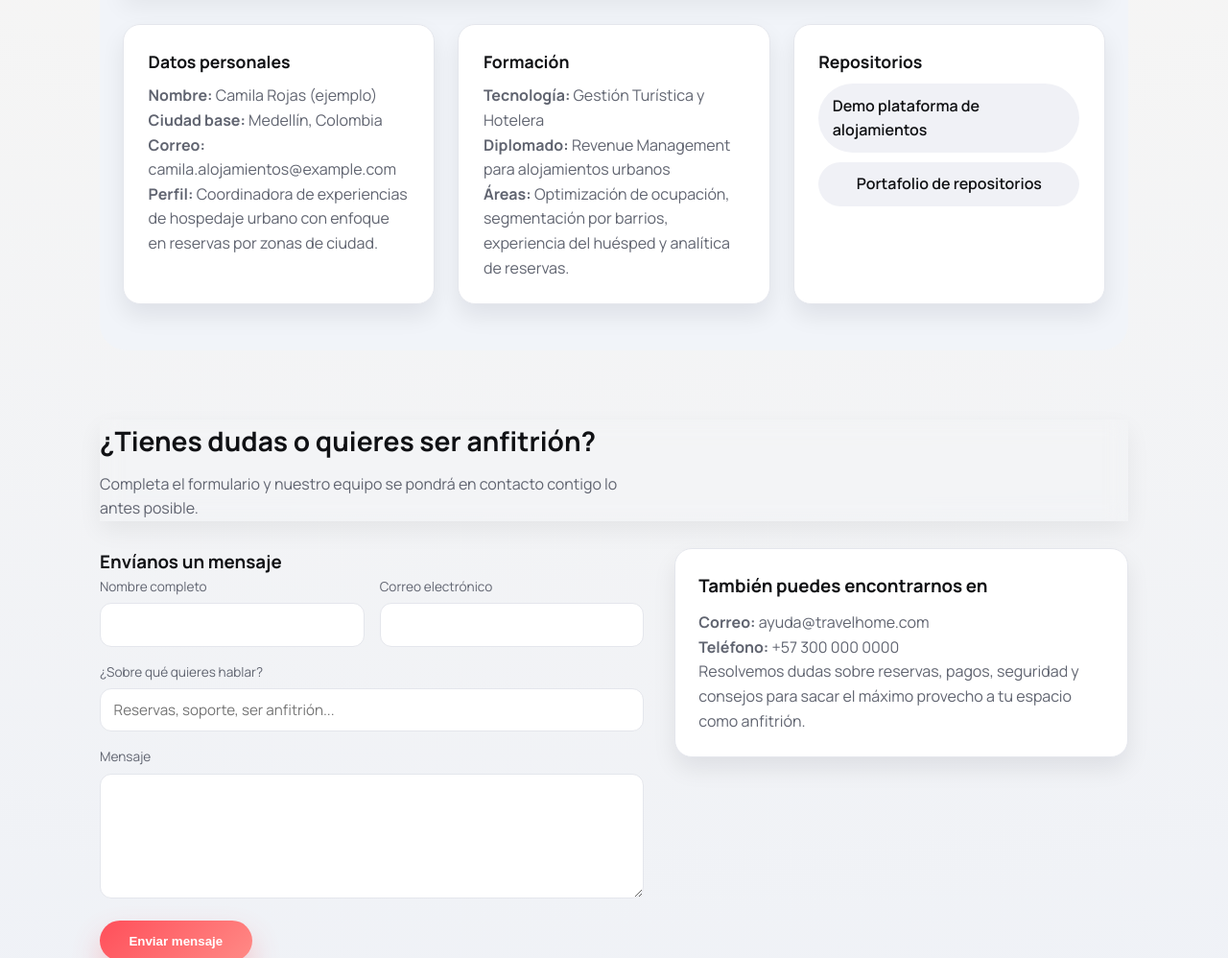
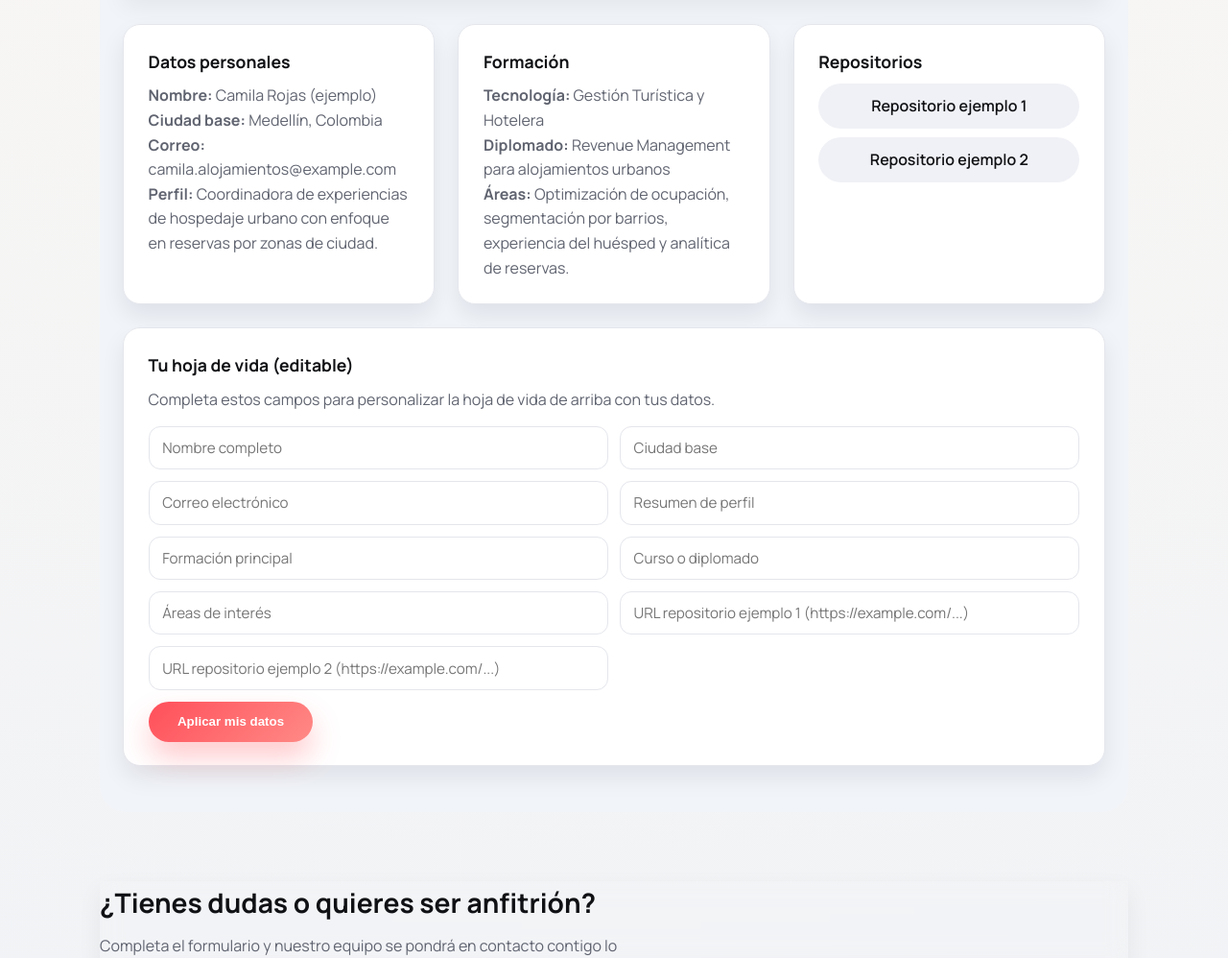
Before and after one commit to Santtiy/Laboratorio_1, a website built with Vite: page index.html in a window 1280 px wide. Shown: the part 2110-3108 px from the top of the page at 96% size. Built offline with nearby package versions, Linux system fonts and the light colour scheme.

Commit message:
feat(cv): agregar editor de hoja de vida con enlaces de repositorio de ejemplo

```diff
--- a/script.js
+++ b/script.js
@@ -74,22 +74,38 @@
 			<div class="resume-grid">
 				<article class="card">
 					<h3>Datos personales</h3>
-					<p><strong>Nombre:</strong> Camila Rojas (ejemplo)</p>
-					<p><strong>Ciudad base:</strong> Medellín, Colombia</p>
-					<p><strong>Correo:</strong> camila.alojamientos@example.com</p>
-					<p><strong>Perfil:</strong> Coordinadora de experiencias de hospedaje urbano con enfoque en reservas por zonas de ciudad.</p>
+					<p><strong>Nombre:</strong> <span data-cv="nombre">Camila Rojas (ejemplo)</span></p>
+					<p><strong>Ciudad base:</strong> <span data-cv="ciudad">Medellín, Colombia</span></p>
+					<p><strong>Correo:</strong> <span data-cv="correo">camila.alojamientos@example.com</span></p>
+					<p><strong>Perfil:</strong> <span data-cv="perfil">Coordinadora de experiencias de hospedaje urbano con enfoque en reservas por zonas de ciudad.</span></p>
 				</article>
 				<article class="card">
 					<h3>Formación</h3>
-					<p><strong>Tecnología:</strong> Gestión Turística y Hotelera</p>
-					<p><strong>Diplomado:</strong> Revenue Management para alojamientos urbanos</p>
-					<p><strong>Áreas:</strong> Optimización de ocupación, segmentación por barrios, experiencia del huésped y analítica de reservas.</p>
+					<p><strong>Tecnología:</strong> <span data-cv="formacion">Gestión Turística y Hotelera</span></p>
+					<p><strong>Diplomado:</strong> <span data-cv="diplomado">Revenue Management para alojamientos urbanos</span></p>
+					<p><strong>Áreas:</strong> <span data-cv="areas">Optimización de ocupación, segmentación por barrios, experiencia del huésped y analítica de reservas.</span></p>
 				</article>
 				<article class="card">
 					<h3>Repositorios</h3>
 					<div class="resume-links">
-						<a href="https://github.com/Santtiy/Laboratorio_1" target="_blank" rel="noopener noreferrer">Demo plataforma de alojamientos</a>
-						<a href="https://github.com/Santtiy" target="_blank" rel="noopener noreferrer">Portafolio de repositorios</a>
+						<a data-cv-link="repo1" href="https://example.com/repo-alojamientos" target="_blank" rel="noopener noreferrer">Repositorio ejemplo 1</a>
+						<a data-cv-link="repo2" href="https://example.com/perfil-desarrollador" target="_blank" rel="noopener noreferrer">Repositorio ejemplo 2</a>
+					</div>
+				</article>
+				<article class="card resume-editor">
+					<h3>Tu hoja de vida (editable)</h3>
+					<p class="resume-editor-note">Completa estos campos para personalizar la hoja de vida de arriba con tus datos.</p>
+					<div class="resume-form">
+						<input type="text" data-cv-input="nombre" placeholder="Nombre completo">
+						<input type="text" data-cv-input="ciudad" placeholder="Ciudad base">
+						<input type="email" data-cv-input="correo" placeholder="Correo electrónico">
+						<input type="text" data-cv-input="perfil" placeholder="Resumen de perfil">
+						<input type="text" data-cv-input="formacion" placeholder="Formación principal">
+						<input type="text" data-cv-input="diplomado" placeholder="Curso o diplomado">
+						<input type="text" data-cv-input="areas" placeholder="Áreas de interés">
+						<input type="text" data-cv-input="repo1" placeholder="URL repositorio ejemplo 1 (https://example.com/...)">
+						<input type="text" data-cv-input="repo2" placeholder="URL repositorio ejemplo 2 (https://example.com/...)">
+						<button type="button" class="btn-primary" data-cv-action="aplicar">Aplicar mis datos</button>
 					</div>
 				</article>
 			</div>
@@ -97,10 +113,64 @@
 
 		if (contactSection instanceof HTMLElement) {
 			main.insertBefore(section, contactSection);
+			setupResumeEditor(section);
 			return;
 		}
 
 		main.appendChild(section);
+		setupResumeEditor(section);
+	};
+
+	const setupResumeEditor = (section) => {
+		const applyButton = section.querySelector("[data-cv-action='aplicar']");
+		if (!(applyButton instanceof HTMLButtonElement)) {
+			return;
+		}
+
+		const inputByKey = (key) => section.querySelector(`[data-cv-input='${key}']`);
+		const outputByKey = (key) => section.querySelector(`[data-cv='${key}']`);
+		const linkByKey = (key) => section.querySelector(`[data-cv-link='${key}']`);
+
+		const normalizeUrl = (value, fallback) => {
+			const trimmed = value.trim();
+			if (!trimmed) {
+				return fallback;
+			}
+			if (/^https?:\/\//i.test(trimmed)) {
+				return trimmed;
+			}
+			return `https://${trimmed}`;
+		};
+
+		const updateText = (key) => {
+			const input = inputByKey(key);
+			const output = outputByKey(key);
+			if (!(input instanceof HTMLInputElement) || !(output instanceof HTMLElement)) {
+				return;
+			}
+			if (input.value.trim()) {
+				output.textContent = input.value.trim();
+			}
+		};
+
+		applyButton.addEventListener("click", () => {
+			["nombre", "ciudad", "correo", "perfil", "formacion", "diplomado", "areas"].forEach(updateText);
+
+			const repo1Input = inputByKey("repo1");
+			const repo2Input = inputByKey("repo2");
+			const repo1Link = linkByKey("repo1");
+			const repo2Link = linkByKey("repo2");
+
+			if (repo1Input instanceof HTMLInputElement && repo1Link instanceof HTMLAnchorElement) {
+				repo1Link.href = normalizeUrl(repo1Input.value, "https://example.com/repo-alojamientos");
+				repo1Link.textContent = "Repositorio ejemplo 1";
+			}
+
+			if (repo2Input instanceof HTMLInputElement && repo2Link instanceof HTMLAnchorElement) {
+				repo2Link.href = normalizeUrl(repo2Input.value, "https://example.com/perfil-desarrollador");
+				repo2Link.textContent = "Repositorio ejemplo 2";
+			}
+		});
 	};
 
 	const setupResponsiveMenu = () => {
--- a/style.css
+++ b/style.css
@@ -340,6 +340,25 @@ section header {
 	color: #ffffff;
 }
 
+.resume-editor {
+	grid-column: 1 / -1;
+}
+
+.resume-editor-note {
+	color: var(--muted);
+	margin-bottom: 0.9rem;
+}
+
+.resume-form {
+	display: grid;
+	grid-template-columns: 1fr;
+	gap: 0.75rem;
+}
+
+.resume-form .btn-primary {
+	justify-self: start;
+}
+
 .contact-grid {
 	display: grid;
 	grid-template-columns: 1fr;
@@ -503,6 +522,14 @@ footer {
 		grid-template-columns: repeat(2, minmax(0, 1fr));
 	}
 
+	.resume-form {
+		grid-template-columns: repeat(2, minmax(0, 1fr));
+	}
+
+	.resume-form .btn-primary {
+		grid-column: 1 / -1;
+	}
+
 	.contact-grid {
 		grid-template-columns: minmax(0, 1.2fr) minmax(0, 1fr);
 	}
```
